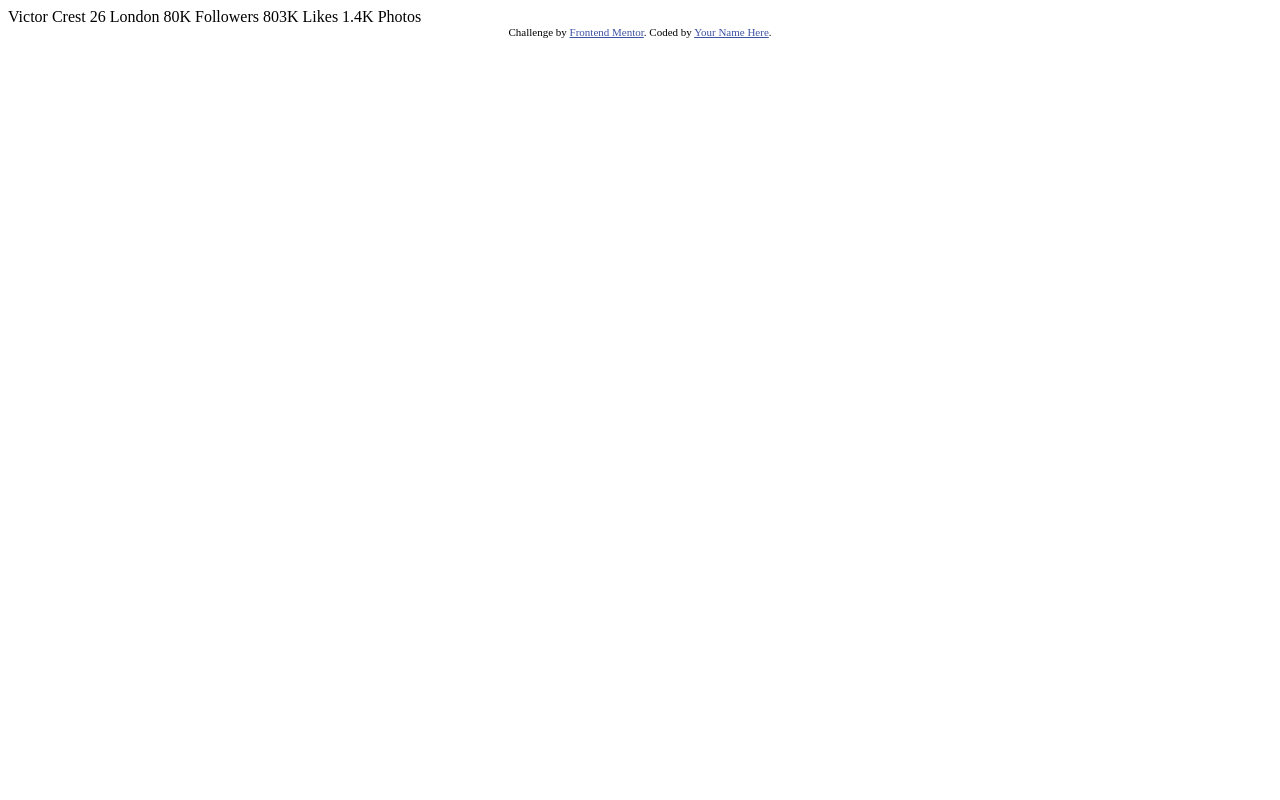
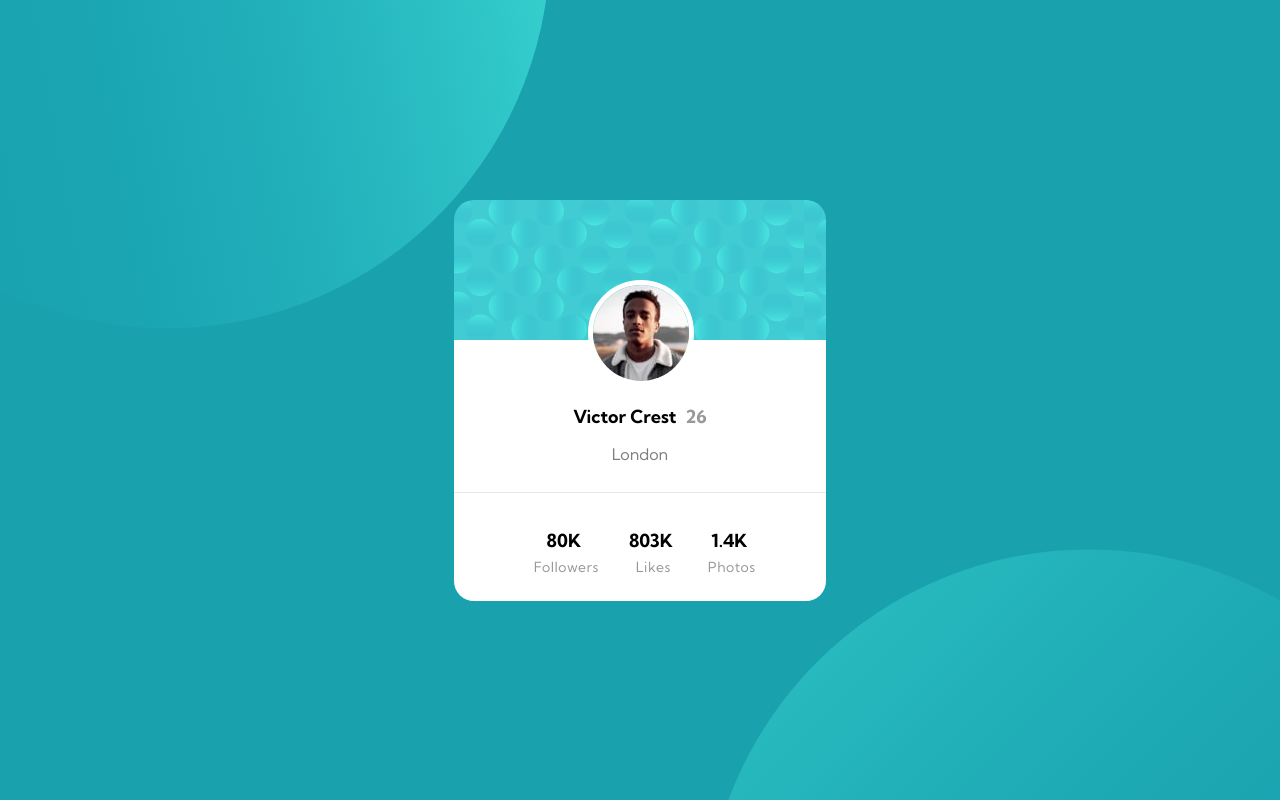
Before and after one commit to Aarthipriya6/profile-card, a plain HTML site: page index.html in a window 1280 px wide. Drawn offline with Linux system fonts and the light colour scheme.

Commit message:
profile-card

```diff
--- a/index.html
+++ b/index.html
@@ -1,21 +1,67 @@
 <!DOCTYPE html>
 <html lang="en">
+
 <head>
   <meta charset="UTF-8">
-  <meta name="viewport" content="width=device-width, initial-scale=1.0"> <!-- displays site properly based on user's device -->
+  <meta name="viewport" content="width=device-width, initial-scale=1.0">
+  <!-- displays site properly based on user's device -->
 
   <link rel="icon" type="image/png" sizes="32x32" href="./images/favicon-32x32.png">
 
+
+  <link rel="preconnect" href="https://fonts.googleapis.com">
+  <link rel="preconnect" href="https://fonts.gstatic.com" crossorigin>
+  <link
+    href="https://fonts.googleapis.com/css2?family=Barlow+Semi+Condensed:wght@500;600&family=Fraunces:wght@100;700&family=Inter:wght@400;500;700&family=Kumbh+Sans:wght@400;700&family=Montserrat:wght@500;700&family=Open+Sans:wght@400;700&family=Poppins:wght@600&family=Raleway:wght@400;700&family=Rubik:wght@400;500;600;700&display=swap"
+    rel="stylesheet">
+
+
+
+  <link rel="stylesheet" href="style.css" />
   <title>Frontend Mentor | Profile card component</title>
 
   <!-- Feel free to remove these styles or customise in your own stylesheet 👍 -->
   <style>
-    .attribution { font-size: 11px; text-align: center; }
-    .attribution a { color: hsl(228, 45%, 44%); }
+    .attribution {
+      font-size: 11px;
+      text-align: center;
+    }
+
+    .attribution a {
+      color: hsl(228, 45%, 44%);
+    }
   </style>
 </head>
+
 <body>
-  Victor Crest
+  <section class="container">
+    <div class="card">
+      <div class="DP">
+        <img class="profile" src="./images/image-victor.jpg" alt="profile" />
+      </div>
+      <div class="card-box">
+        <p> Victor Crest <span>26</span> </p>
+        <p class="place"> London </p>
+      </div>
+
+      <div class="footer">
+
+        <h4 class="Features"> 80K<span class="flp">Followers</span></h4>
+        <h4 class="Features"> 803K<span class="flp">Likes</span> </h4>
+        <h4 class="Features"> 1.4K<span class="flp">Photos</span> </h4>
+      </div>
+
+    </div>
+    <div class="b-img">
+      <div class="b-top-img">
+        <img src="images/bg-pattern-top.svg" alt="b-top img" />
+      </div>
+      <div class="b-bottom-img">
+        <img src="images/bg-pattern-bottom.svg" alt="b-bottom-img" />
+      </div>
+    </div>
+  </section>
+  <!-- Victor Crest
   26
   London
 
@@ -26,10 +72,11 @@
   Likes
 
   1.4K
-  Photos
-  <div class="attribution">
+  Photos -->
+  <!-- <div class="attribution">
     Challenge by <a href="https://www.frontendmentor.io?ref=challenge" target="_blank">Frontend Mentor</a>.
     Coded by <a href="#">Your Name Here</a>.
-  </div>
+  </div> -->
 </body>
+
 </html>
--- /dev/null
+++ b/style.css
@@ -0,0 +1,204 @@
+* {
+  padding: 0;
+  margin: 0;
+  box-sizing: border-box;
+}
+
+body {
+  font-family: 'Kumbh Sans', sans-serif;
+  font-size: 18px;
+  line-height: 1;
+  min-height: 100vh;
+
+
+}
+
+.container {
+  width: 100%;
+  max-width: 1400px;
+  min-height: 100vh;
+  background-color: hsl(185, 75%, 39%);
+  min-height: 100vh;
+  display: flex;
+  align-items: center;
+  justify-content: center;
+  position: relative;
+  overflow: hidden;
+
+  /* background-image: url(./images/bg-pattern-bottom.svg);
+  background-repeat: repeat-y;
+  background-position-x: 150%;
+  background-size: ; */
+
+
+  /* background-image: url(./images/bg-pattern-top.svg);
+  background-repeat: repeat-x;
+  background-position-y: 100%; */
+
+}
+
+.b-img {
+  position: absolute;
+  top: 0;
+  left: 0;
+  width: 100%;
+  height: 100%;
+}
+
+.b-top-img {
+  position: absolute;
+  width: 60%;
+  /* height: 250px; */
+  left: -17%;
+  top: -55%;
+  transform: rotate(35deg);
+}
+
+.b-top-img img {
+  width: 100%;
+  height: 100%;
+}
+
+.b-bottom-img {
+  position: absolute;
+  width: 60%;
+  /* height: 250px; */
+  right: -15%;
+  bottom: -65%;
+}
+
+.b-bottom-img img {
+  width: 100%;
+  height: 100%;
+}
+
+.card {
+  width: 29%;
+  height: 401px;
+  max-width: 700px;
+  text-align: center;
+  background-color: #fff;
+  background-image: url(./images/bg-pattern-card.svg);
+  background-repeat: repeat-x;
+  background-position-y: top;
+  border-radius: 20px;
+  position: relative;
+  z-index: 1;
+}
+
+.profile {
+  border: 5px solid #fff;
+  border-radius: 50%;
+  position: absolute;
+  top: 20%;
+  left: 36%;
+}
+
+.card-box {
+  display: flex;
+  flex-direction: column;
+  width: 100%;
+  position: absolute;
+  top: 47%;
+}
+
+p {
+  font-size: 18px;
+  font-weight: 700;
+  padding-top: 20px;
+}
+
+span {
+  opacity: 0.4;
+  padding-left: 5px;
+}
+
+.place {
+  font-size: 16px;
+  font-weight: 400;
+  opacity: 0.5;
+  padding-bottom: 30px;
+  border-bottom: 0.1px solid lightgrey;
+}
+
+.footer {
+  max-width: 200px;
+  display: flex;
+  gap: 30px;
+  padding-top: 20px;
+  position: absolute;
+  left: 20%;
+  top: 78%;
+}
+
+.Features {
+  display: flex;
+  flex-direction: column;
+  gap: 10px;
+
+}
+
+.flp {
+  font-size: 14px;
+  font-weight: 400;
+  font-family: 'Kumbh Sans', sans-serif;
+  letter-spacing: 0.5px;
+}
+
+
+
+@media(max-width:920px) {
+  .card {
+    width: 70%;
+  }
+
+  .b-top-img {
+    position: absolute;
+    width: 81%;
+    /* height: 250px; */
+    left: -33%;
+    top: -61%;
+    transform: rotate(85deg);
+  }
+
+  .b-bottom-img {
+    position: absolute;
+    width: 80%;
+    /* height: 250px; */
+    right: -33%;
+    bottom: -61%;
+  }
+}
+
+
+@media(max-width:400px) {
+  .card {
+    width: 80%;
+  }
+
+  .b-top-img {
+    position: absolute;
+    width: 100%;
+    /* height: 250px; */
+    left: -39%;
+    top: -28%;
+    transform: rotate(10deg);
+  }
+
+  .b-bottom-img {
+    position: absolute;
+    width: 100%;
+    /* height: 250px; */
+    right: -45%;
+    bottom: -10%;
+    transform: rotate(15deg);
+  }
+
+  .profile {
+    left: 30%;
+  }
+
+  .footer {
+    left: 5%;
+  }
+}
```
